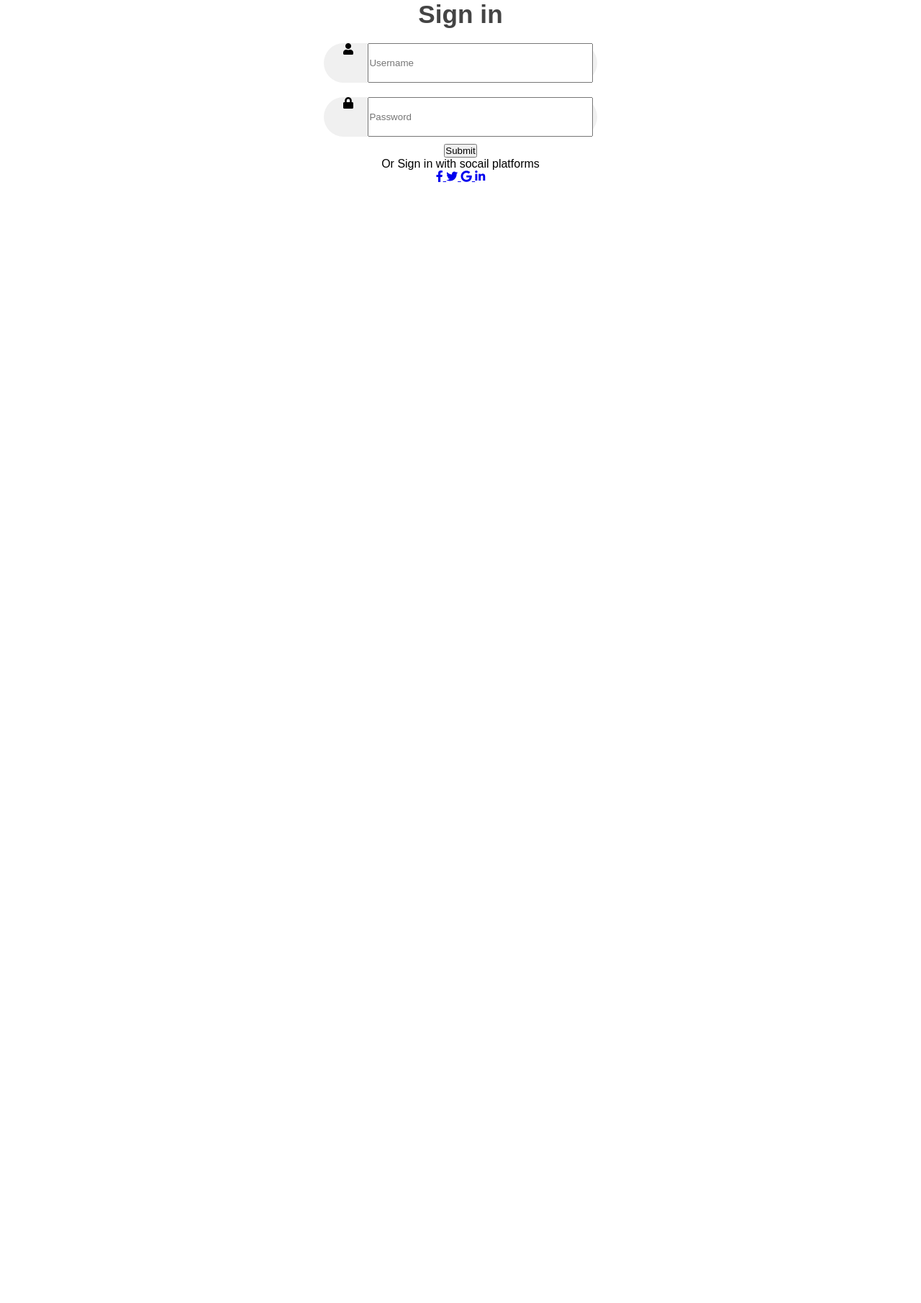
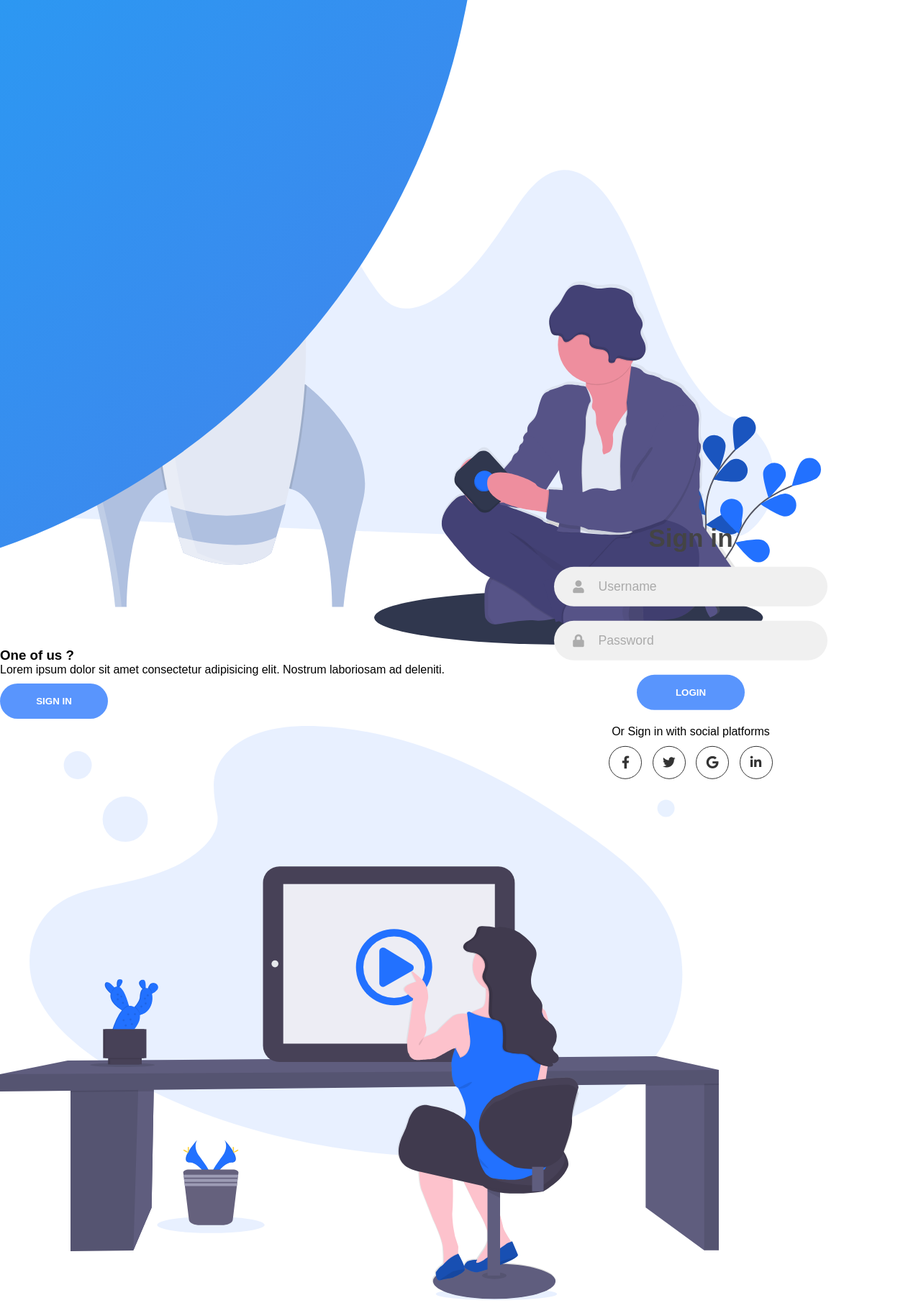
Before and after one commit to GitDano007/Trader-Pro, a web app: file public/signin.html in a window 1280 px wide. Shown: the whole page at 72% size. Before the commit the page ends 253 px from the top, so only its background shows below. Run offline with its HTML, style and script files only (its server is not run), Linux system fonts and the light colour scheme; some libraries are stand-ins or nearby versions.

Commit message:
sign in/sign ip done

```diff
--- /dev/null
+++ b/app.js
@@ -0,0 +1,11 @@
+const sign_in_btn = document.querySelector("#sign-in-btn");
+const sign_up_btn = document.querySelector("#sign-up-btn");
+const container = document.querySelector(".container");
+
+sign_up_btn.addEventListener("click", () => {
+  container.classList.add("sign-up-mode");
+});
+
+sign_in_btn.addEventListener("click", () => {
+  container.classList.remove("sign-up-mode");
+});
--- a/public/signin.html
+++ b/public/signin.html
@@ -1,45 +1,76 @@
 <!DOCTYPE html>
 <html lang="en">
+
 <head>
     <meta charset="UTF-8">
     <meta name="viewport" content="width=device-width, initial-scale=1.0">
     <title>Trader-Pro</title>
     <link rel="stylesheet" href="/styles/signin.css">
-    <link
-      rel="stylesheet"
-      href="https://use.fontawesome.com/releases/v5.13.0/css/all.css"
-      integrity="sha384-Bfad6CLCknfcloXFOyFnlgtENryhrpZCe29RTifKEixXQZ38WheV+i/6YWSzkz3V"
-      crossorigin="anonymous"
-    />
+    <link rel="stylesheet" href="https://use.fontawesome.com/releases/v5.13.0/css/all.css"
+        integrity="sha384-Bfad6CLCknfcloXFOyFnlgtENryhrpZCe29RTifKEixXQZ38WheV+i/6YWSzkz3V" crossorigin="anonymous" />
+</head>
+
+<link rel="stylesheet" href="style.css" />
+<title>Sign in & Sign up Form</title>
 </head>
 <body>
 <div class="container">
   <div class="forms-container">
     <div class="signin-signup">
-                <form action="" class="sign-in-form">
+      <form action="#" class="sign-in-form">
         <h2 class="title">Sign in</h2>
         <div class="input-field">
           <i class="fas fa-user"></i>
-                        <input type="text" placeholder="Username">
+          <input type="text" placeholder="Username" />
         </div>
         <div class="input-field">
           <i class="fas fa-lock"></i>
-                        <input type="password" placeholder="Password">
+          <input type="password" placeholder="Password" />
         </div>
-                    <input type="submit" valve="Login" class="btn solid">
-
-                    <p class="social-text">Or Sign in with socail platforms</p>
+        <input type="submit" value="Login" class="btn solid" />
+        <p class="social-text">Or Sign in with social platforms</p>
         <div class="social-media">
-                        <a href="#" class="social-icons">
+          <a href="#" class="social-icon">
             <i class="fab fa-facebook-f"></i>
           </a>
-                        <a href="#" class="social-icons">
+          <a href="#" class="social-icon">
             <i class="fab fa-twitter"></i>
           </a>
-                        <a href="#" class="social-icons">
+          <a href="#" class="social-icon">
             <i class="fab fa-google"></i>
           </a>
-                        <a href="#" class="social-icons">
+          <a href="#" class="social-icon">
+            <i class="fab fa-linkedin-in"></i>
+          </a>
+        </div>
+      </form>
+      <form action="#" class="sign-up-form">
+        <h2 class="title">Sign up</h2>
+        <div class="input-field">
+          <i class="fas fa-user"></i>
+          <input type="text" placeholder="Username" />
+        </div>
+        <div class="input-field">
+          <i class="fas fa-envelope"></i>
+          <input type="email" placeholder="Email" />
+        </div>
+        <div class="input-field">
+          <i class="fas fa-lock"></i>
+          <input type="password" placeholder="Password" />
+        </div>
+        <input type="submit" class="btn" value="Sign up" />
+        <p class="social-text">Or Sign up with social platforms</p>
+        <div class="social-media">
+          <a href="#" class="social-icon">
+            <i class="fab fa-facebook-f"></i>
+          </a>
+          <a href="#" class="social-icon">
+            <i class="fab fa-twitter"></i>
+          </a>
+          <a href="#" class="social-icon">
+            <i class="fab fa-google"></i>
+          </a>
+          <a href="#" class="social-icon">
             <i class="fab fa-linkedin-in"></i>
           </a>
         </div>
@@ -47,7 +78,36 @@
     </div>
   </div>
 
-        <div class="panels-container"></div>
+  <div class="panels-container">
+    <div class="panel left-panel">
+      <div class="content">
+        <h3>New here ?</h3>
+        <p>
+          Lorem ipsum, dolor sit amet consectetur adipisicing elit. Debitis,
+          ex ratione. Aliquid!
+        </p>
+        <button class="btn transparent" id="sign-up-btn">
+          Sign up
+        </button>
       </div>
+      <img src="img/log.svg" class="image" alt="" />
+    </div>
+    <div class="panel right-panel">
+      <div class="content">
+        <h3>One of us ?</h3>
+        <p>
+          Lorem ipsum dolor sit amet consectetur adipisicing elit. Nostrum
+          laboriosam ad deleniti.
+        </p>
+        <button class="btn transparent" id="sign-in-btn">
+          Sign in
+        </button>
+      </div>
+      <img src="img/register.svg" class="image" alt="" />
+    </div>
+  </div>
+</div>
+
+<script src="app.js"></script>
 </body>
 </html>
--- a/styles/signin.css
+++ b/styles/signin.css
@@ -16,6 +16,19 @@ body, input {
     overflow: hidden;
 }
 
+.container:before {
+    content: '';
+    position: absolute;
+    width: 2000px;
+    height: 2000px;
+    border-radius: 50%;
+    background: linear-gradient(-45deg, #4481eb, #04befe);
+    top: -10%;
+    right: 48%;
+    transform: translateY(-50%);
+
+}
+
 .forms-container {
     position: absolute;
     width: 100%;
@@ -24,11 +37,34 @@ body, input {
     left: 0;
 }
 
+.signin-signup {
+    position: absolute;
+    top: 50%;
+    left: 75%;
+    transform: translate(-50%, -50%);
+    width: 50%;
+    display: grid;
+    grid-template-columns: 1fr;
+}
+
 form {
     display: flex;
     align-items: center;
     justify-content: center;
     flex-direction: column;
+    padding: 0 5rem;
+    overflow: hidden;
+    grid-column: 1 / 2;
+    grid-row: 1 / 2;
+}
+
+form.sign-in-form {
+    z-index: 2;
+}
+
+form.sign-up-form {
+    z-index: 1;
+    opacity: 0;
 }
 
 .title {
@@ -51,5 +87,71 @@ form {
 
 .input-field i {
     text-align: center;
+    line-height: 55px;
+    color: #acacac;
+    font-size: 1.1rem;
+}
 
+.input-field input {
+    background: none;
+    outline: none;
+    border: none;
+    line-height: 1;
+    font-weight: 600;
+    font-size: 1.1rem;
+    color: #333;
 }
+
+.input-field input::placeholder {
+    color: #aaa;
+    font-weight: 500;
+}
+
+.btn {
+    width: 150px;
+    height: 49px;
+    border: none;
+    outline: none;
+    border-radius: 49px;
+    cursor: pointer;
+    background-color: #5995fd;
+    color: #fff;
+    text-transform: uppercase;
+    font-weight: 600;
+    margin: 10px 0;
+    transition: .5s;
+}
+
+.btn:hover {
+    background-color: #4d84e2;
+}
+
+.social-text {
+    padding: .7rem;
+    font-size: 1rem;
+}
+
+.social-media {
+    display: flex;
+    justify-content: center;
+}
+
+.social-icon {
+    height: 46px;
+    width: 46px;
+    border: 1px solid #333;
+    margin: 0 0.45rem;
+    display: flex;
+    justify-content: center;
+    align-items: center;
+    text-decoration: none;
+    color: #333;
+    font-size: 1.1rem;
+    border-radius: 50%;
+    transition: 0.3s;
+}
+
+.social-icon:hover {
+    color: #4481eb;
+    border-color: #4481eb;
+}
```
Also changed, not shown: img/log.svg (added), img/register.svg (added). Lines whose indentation alone changed are shown as unchanged.
